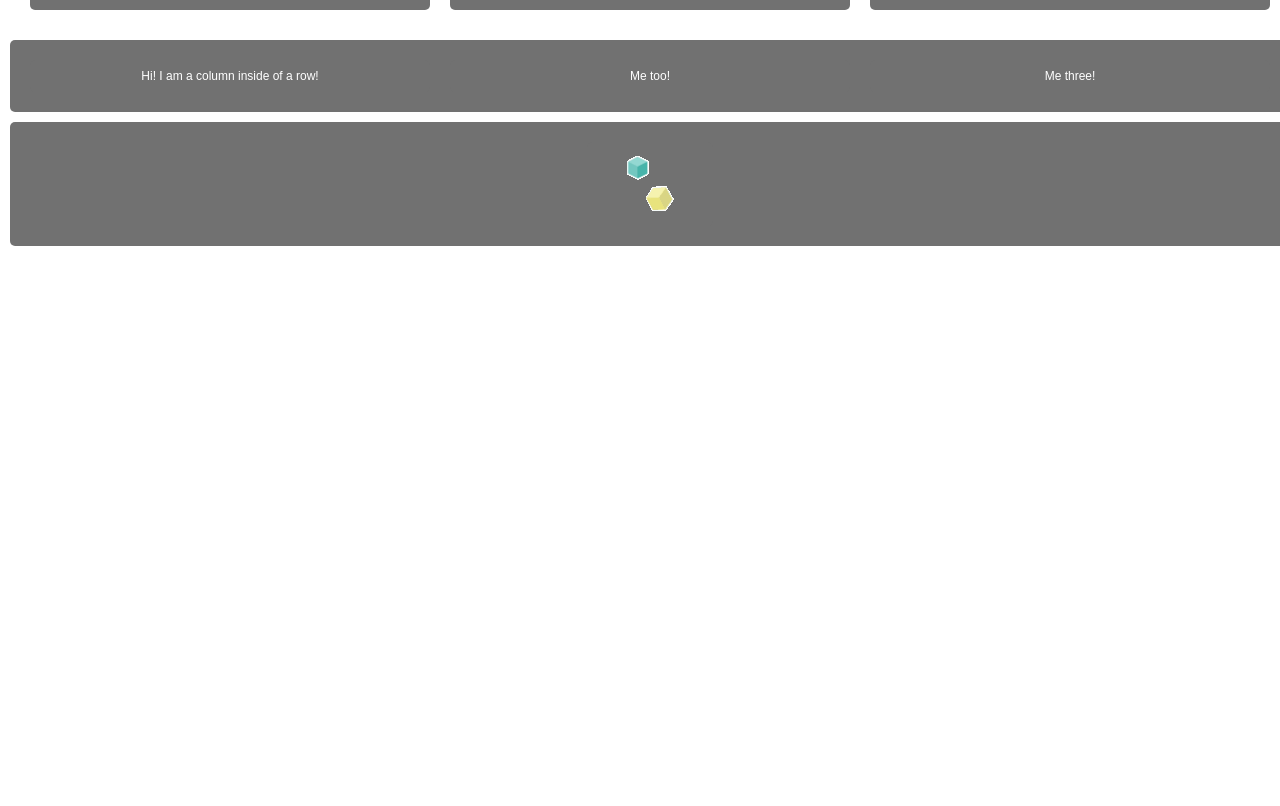
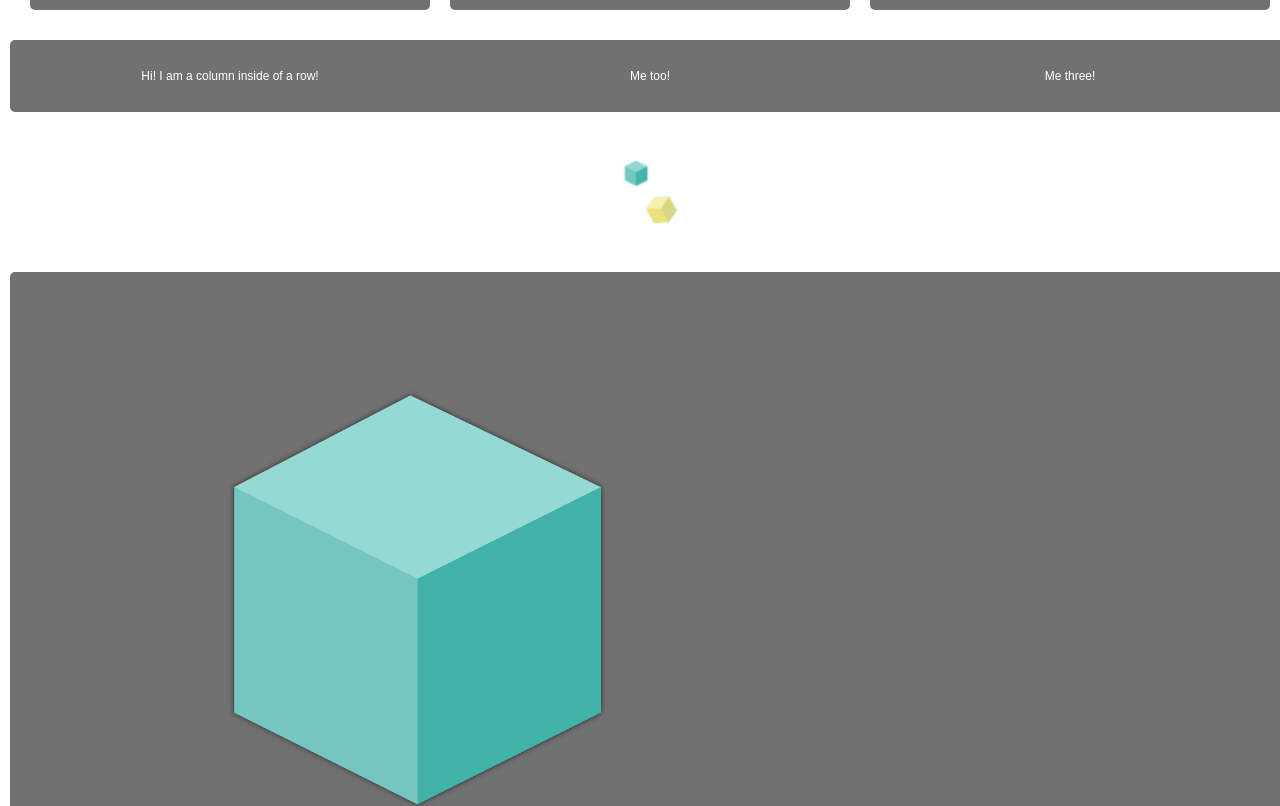
Before and after one commit to BloomTech-Labs/refresh-fe, a React (Create React App) app: page /atoms in a window 1280 px wide. Shown: the part 283-1089 px from the top of the page. Before the commit the page ends 810 px from the top, so only its background shows below. Built offline with nearby package versions, Linux system fonts and the light colour scheme.

Commit message:
tweaks, functional image

```diff
--- a/src/components/atoms/image/image.js
+++ b/src/components/atoms/image/image.js
@@ -0,0 +1,14 @@
+import React from "react";
+
+import StyledAtom from "../../../styles/global/components.css";
+
+const Image = ({ src, altText, ...props }) => {
+  const { height, width } = props;
+  return (
+    <StyledAtom className="baseImage" height={height} width={width}>
+      <img src={src} alt={altText} />
+    </StyledAtom>
+  );
+};
+
+export default Image
--- a/src/components/atoms/spinner/spinner.js
+++ b/src/components/atoms/spinner/spinner.js
@@ -4,9 +4,14 @@ import StyledSpinner from "../../../styles/global/components.css";
 const spinner = require("../../../images/two_cubes.gif");
 
 const LoadingSpinner = ({ ...props }) => {
-  const { height, width } = props;
+  const { height, width, backgroundColor } = props;
   return (
-    <StyledSpinner className="loading-spinner" height={height} width={width}>
+    <StyledSpinner
+      className="loading-spinner"
+      height={height}
+      width={width}
+      backgroundColor={backgroundColor}
+    >
       <img src={spinner} alt="page loading" />
     </StyledSpinner>
   );
--- a/src/styles/global/components.css.js
+++ b/src/styles/global/components.css.js
@@ -70,6 +70,16 @@ ${"" /* Currently set to px for global, can go rem, %, etc */}
     filter: ${props => (props.color ? props.color : Colors.white)};
   }
 
+  .loading-spinner {
+    height: ${props => (props.height ? `${props.height}px` : "100px")};
+    width: ${props => (props.width ? `${props.width}px` : "100px")};
+  }
+
+  img {
+    height: ${props => (props.height ? `${props.height}px` : "100%")};
+    width: ${props => (props.width ? `${props.width}px` : "100%")};
+  }
+
   font-size: ${props =>
     props.fontSize ? props.fontSize : Fonts.fontSize.baseSm};
 
--- a/src/views/componentTesting/componentTesting.js
+++ b/src/views/componentTesting/componentTesting.js
@@ -8,6 +8,8 @@ import Row from "../../components/atoms/row/row";
 import Card from "../../components/atoms/card/card";
 import Col from "../../components/atoms/col/col";
 import LoadingSpinner from "../../components/atoms/spinner/spinner.js";
+import Image from "../../components/atoms/image/image";
+import testImage from "../../images/two_cubes.png";
 
 const google = "https://www.google.com/";
 const Atoms = props => {
@@ -49,8 +51,11 @@ const Atoms = props => {
           <p>Me three!</p>
         </Col>
       </Row>
+      <Row backgroundColor={"white"}>
+        <LoadingSpinner backgroundColor={"white"} height={75} width={75} />
+      </Row>
       <Row>
-        <LoadingSpinner height={10} width={10} />
+        <Image src={testImage} alt={"stuff"} />
       </Row>
     </div>
   );
```
